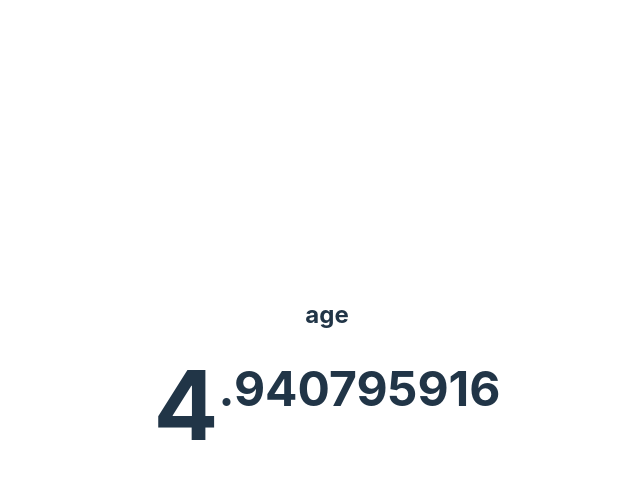
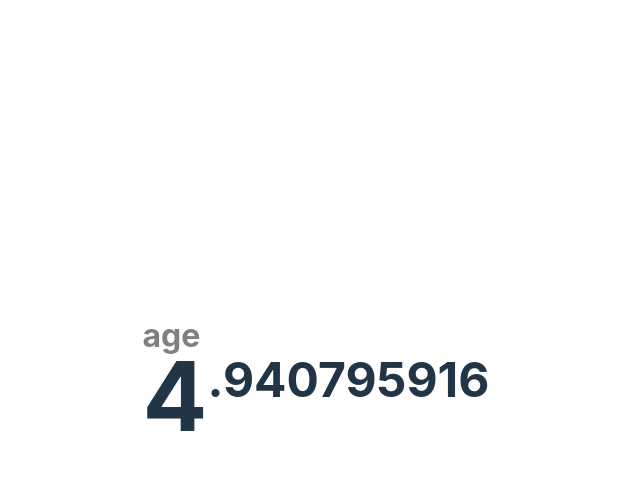
Before and after one commit to CodeLikeObama/mortalityClock, a React (Vite) app in the folder mortalityClock/: page / in a window 1280 px wide. Both pictures are taken after typing "2020-01-15" into the empty fields and a click on the button "Start". Shown: the top 478 px of the page, without its empty margins (313-953 px from the left). Built offline with nearby package versions, Linux system fonts and the light colour scheme.

Commit message:
Sytle age text and prevent text from wobbling around

```diff
--- a/mortalityClock/src/AgeDisplay.css
+++ b/mortalityClock/src/AgeDisplay.css
@@ -2,6 +2,18 @@
 .age-container {
   display: flex;
   align-items: flex-start;
+}
+
+.container {
+  display: flex;
+  flex-direction: column;
+  align-items: flex-start;
+}
+
+#ageText {
+  font-size: 2rem;
+  margin-bottom: -1rem;
+  color: grey;
 }
 
 #year {
@@ -11,15 +23,19 @@
 }
 
 #fractional {
+  align-self: flex-start;
   font-size: 3rem;
   margin-top: 0;
+  width: 19rem;
+  text-align: left;
+  overflow: hidden;
 }
 
 #year, #fractional {
   text-shadow: 0 0 8px rgba(255, 255, 255, 0.5), 0 0 15px rgba(255, 255, 255, 0.3);
 }
 
-button {
+#resetButton {
   position: fixed;
   bottom: 20px;
   right: 20px;
@@ -31,6 +47,6 @@ button {
   transition: all 0.3s ease;
 }
 
-button:hover {
+#resetButton:hover {
   text-shadow: 0 0 10px white, 0 0 20px white, 0 0 30px white;
 }
```
